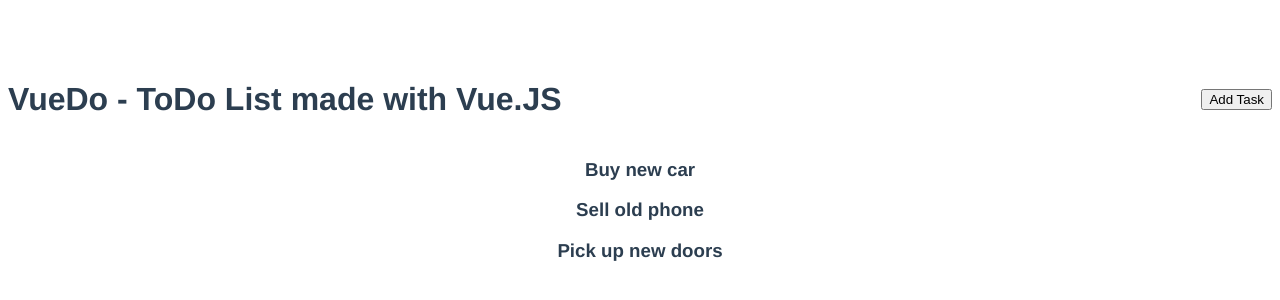
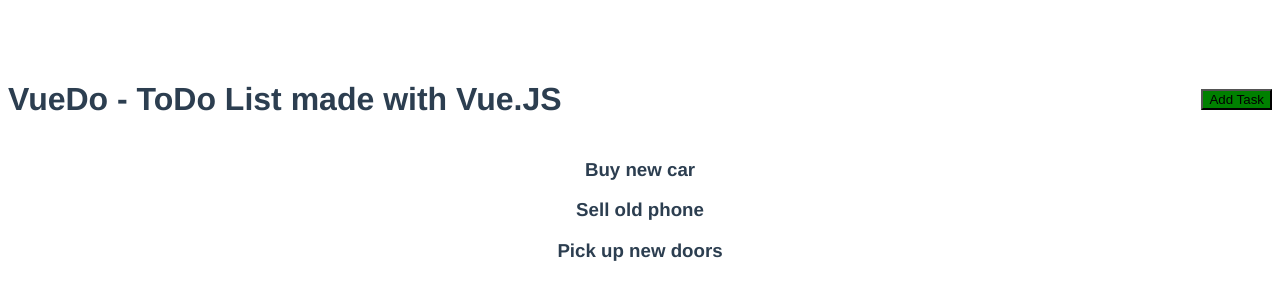
Before and after one commit to yakzi/vue-do, a Vue app: page / in a window 1280 px wide. Shown: the top 300 px of the page. Built offline with nearby package versions, Linux system fonts and the light colour scheme.

Commit message:
MODIFY add props and methods to button component

```diff
--- a/src/components/Button.vue
+++ b/src/components/Button.vue
@@ -1,9 +1,20 @@
 <template>
-    <button>Add Task</button>
+    <button @click="onClick()"
+            :style="{ background: color }"
+            class="btn">{{ text }}</button>
 </template>
 
 <script>
 export default{
     name: 'Button',
+    props: {
+        text: String,
+        color: String
+    },
+    methods: {
+        OnClick() {
+            console.log('clicked');
+        }
+    }
 }
 </script>
```
